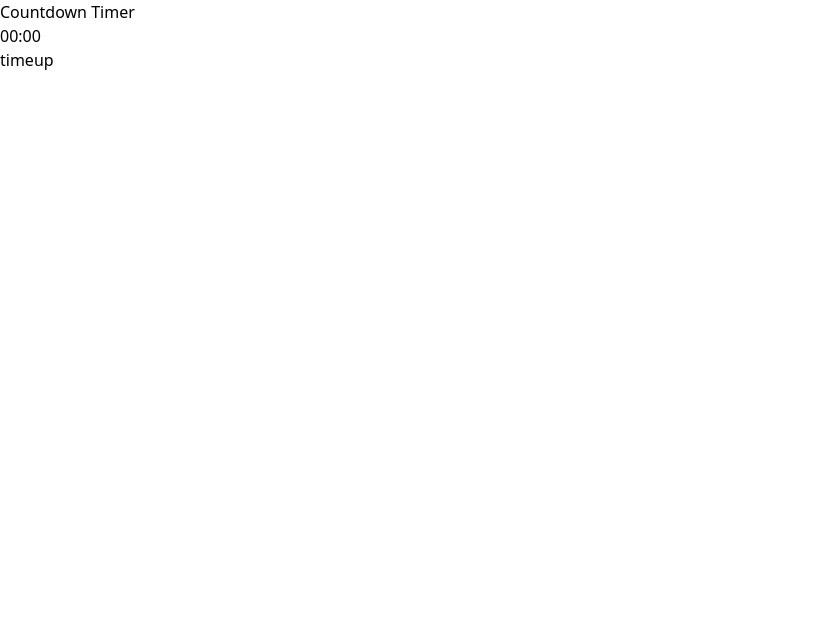
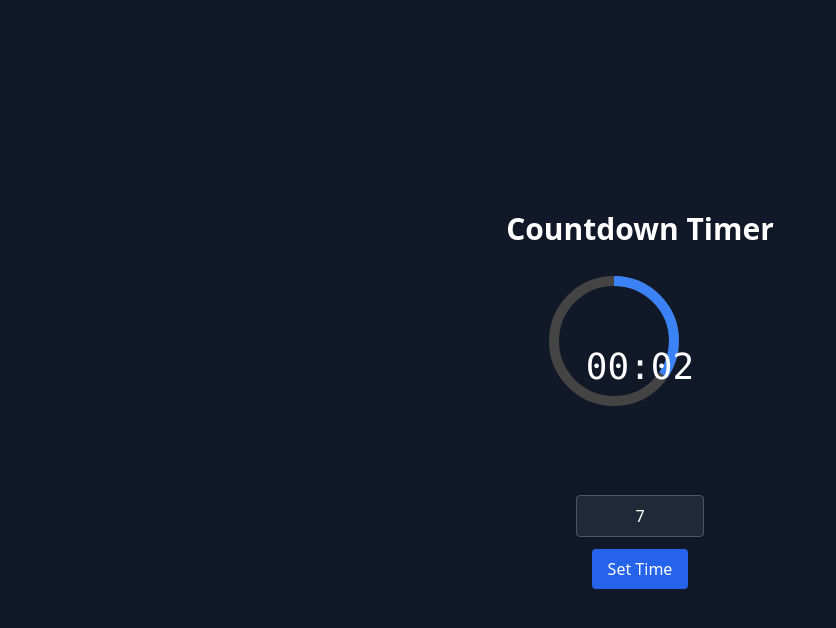
Before and after one commit to Kay-mate/kay-mate.github.io, a React (Vite) app: page / in a window 1280 px wide. Shown: the top 628 px of the page, without its empty margins (0-836 px from the left). Built offline with nearby package versions, Linux system fonts and the light colour scheme.

Commit message:
pretty sick circle iyam

```diff
--- a/src/App.jsx
+++ b/src/App.jsx
@@ -1,17 +1,29 @@
-import { useState, useEffect } from 'react'
+import { useState, useEffect, useRef } from 'react'
 
 function App() {
   const [seconds, setSeconds] = useState(7)
+  const [inputSeconds, setInputSeconds] = useState('7')
+  const [initialSeconds, setInitialSeconds] = useState(7)
+  const circleRef = useRef(null)
 
   useEffect(() => {
     if (seconds <= 0) return
 
     const timer = setInterval(() => {
-      setSeconds(prevSeconds => prevSeconds - 1)
+      setSeconds(prev => prev - 1)
     }, 1000)
 
     return () => clearInterval(timer)
   }, [seconds])
+
+  useEffect(() => {
+    if (!circleRef.current) return
+    const radius = 60
+    const circumference = 2 * Math.PI * radius
+    const progress = seconds / initialSeconds || 0
+    const offset = circumference - progress * circumference
+    circleRef.current.style.strokeDashoffset = offset
+  }, [seconds, initialSeconds])
 
   const formatTime = (timeInSeconds) => {
     const minutes = Math.floor(timeInSeconds / 60).toString().padStart(2, '0')
@@ -19,12 +31,40 @@ function App() {
     return `${minutes}:${remainingSeconds}`
   }
 
+  const handleInputChange = (e) => {
+    const val = e.target.value
+    if (/^\d*$/.test(val)) setInputSeconds(val)
+  }
+
+  const handleSetTime = () => {
+    const num = Number(inputSeconds)
+    if (num >= 1 && num <= 30) {
+      setInitialSeconds(num)
+      setSeconds(num)
+    } else {
+      setInputSeconds(seconds.toString())
+    }
+  }
+
   return (
-    <section id="buzzer-root">
-      <div>
-        <h1>Countdown Timer</h1>
-        <p>{formatTime(seconds)}</p>
-        {seconds <= 0 && <p>timeup</p>}
+    <section id="buzzer-root" className="flex flex-col items-center justify-center min-h-screen bg-gray-900 text-white p-6">
+      <h1 className="text-3xl font-bold mb-6">Countdown Timer</h1>
+      <div className="relative w-48 h-48">
+        <svg className="transform -rotate-90" width="140" height="140" viewBox="0 0 140 140">
+          <circle cx="70" cy="70" r="60" stroke="#444" strokeWidth="10" fill="none" />
+          <circle ref={circleRef} cx="70"   cy="70" r="60" stroke="#3b82f6" strokeWidth="10" fill="none" strokeDasharray={2 * Math.PI * 60} strokeDashoffset={2 * Math.PI * 60} style={{ transition: 'stroke-dashoffset 1s linear' }} />
+        </svg>
+        <div className="absolute inset-0 flex flex-col items-center justify-center pointer-events-none">
+          <p className="text-4xl font-mono">{formatTime(seconds)}</p>
+        </div>
+      </div>
+      {seconds <= 0 && <p className="mt-4 text-red-500 font-semibold">timeup</p>}
+
+      <div className="mt-8 flex flex-col items-center space-y-3">
+        <input type="text" inputMode="numeric" value={inputSeconds} onChange={handleInputChange} placeholder="1 - 30 seconds" className="w-32 p-2 rounded border border-gray-600 bg-gray-800 text-white text-center focus:outline-none focus:ring-2 focus:ring-blue-500" maxLength={2} />
+        <button onClick={handleSetTime} className="px-4 py-2 bg-blue-600 rounded hover:bg-blue-700 focus:outline-none focus:ring-2 focus:ring-blue-500">
+          Set Time
+        </button>
       </div>
     </section>
   )
```
